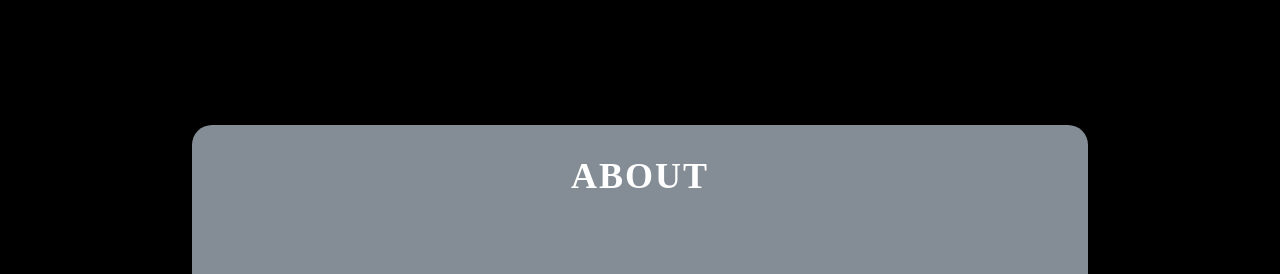
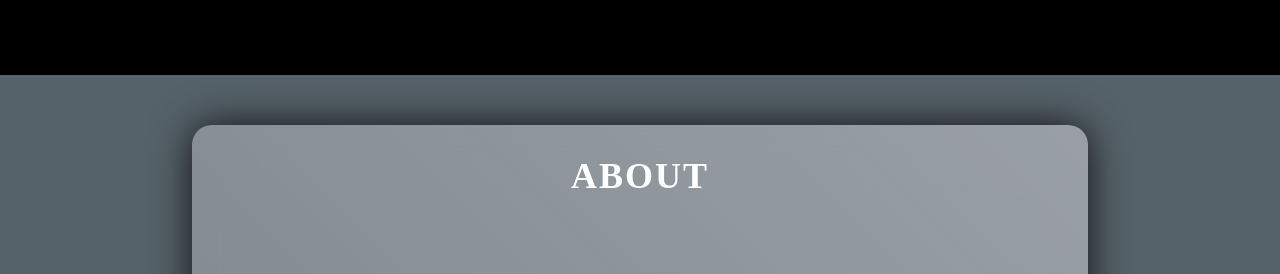
Before and after one commit to rj25031/scai, a plain HTML site: page index.html in a window 1280 px wide. Shown: the part 840-1114 px from the top of the page. Drawn offline with Linux system fonts and the light colour scheme.

Commit message:
shadow updated

```diff
--- a/style.css
+++ b/style.css
@@ -227,7 +227,7 @@ align-items: center;
   padding-top: 50px;
   color: #fff;
   text-align: center;
-  background-color:black ;
+  background-color:#56626a ;
   /* height: 100vh; */
   min-height: 250vh;
   height: 100%;
@@ -253,7 +253,10 @@ align-items: center;
   align-items: center; */
   width: 70%;
   height: 100%;
-  background-color: #848d95;
+  /* background-color: #848d95; */
+   box-shadow: 0 0 40px rgb(0 0 0 / 81%);
+  backdrop-filter: blur(30px);
+  background: linear-gradient(45deg, rgb(255 255 255 / 10%), rgb(255 255 255 / 40%));
   position: absolute;
   z-index: 0;
   /* margin-top: 150px; */
```
